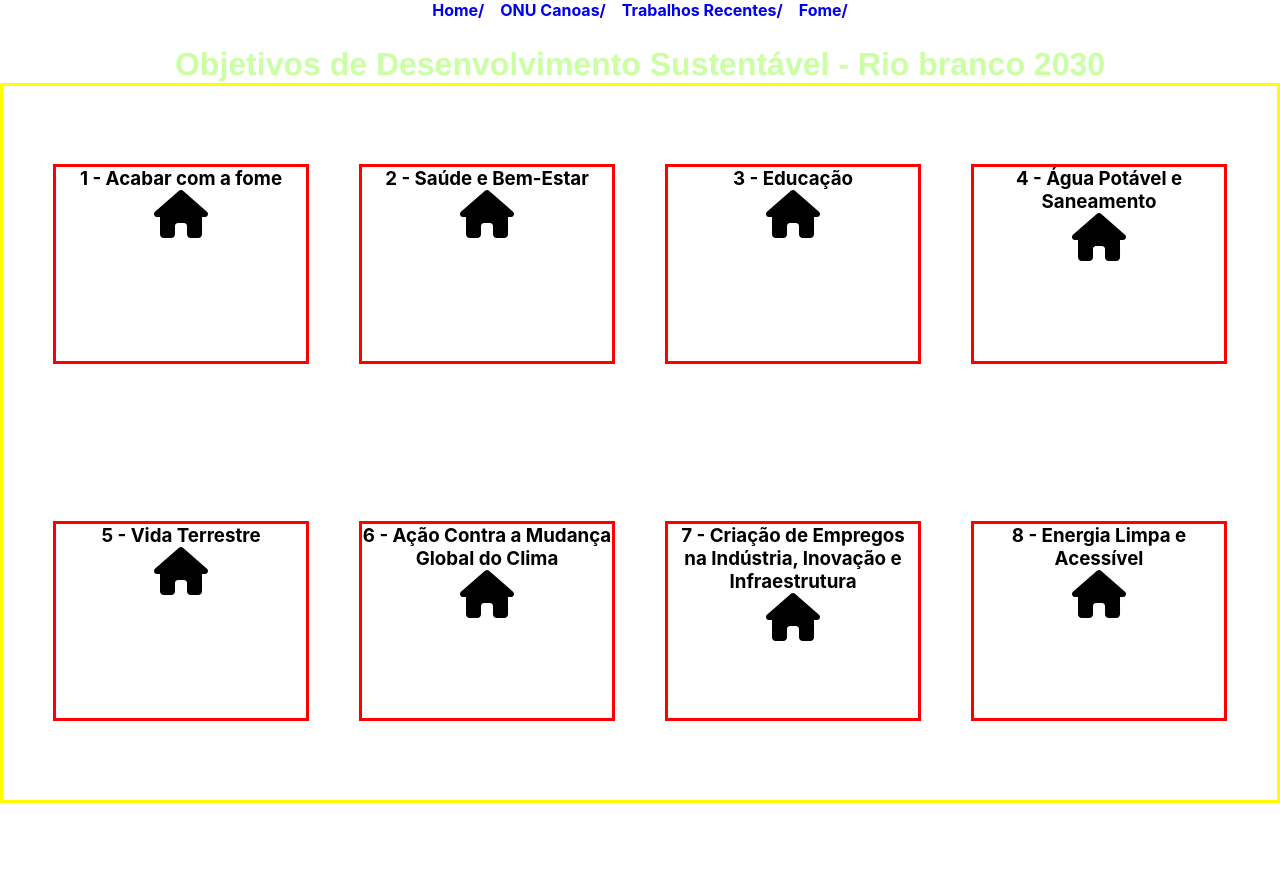
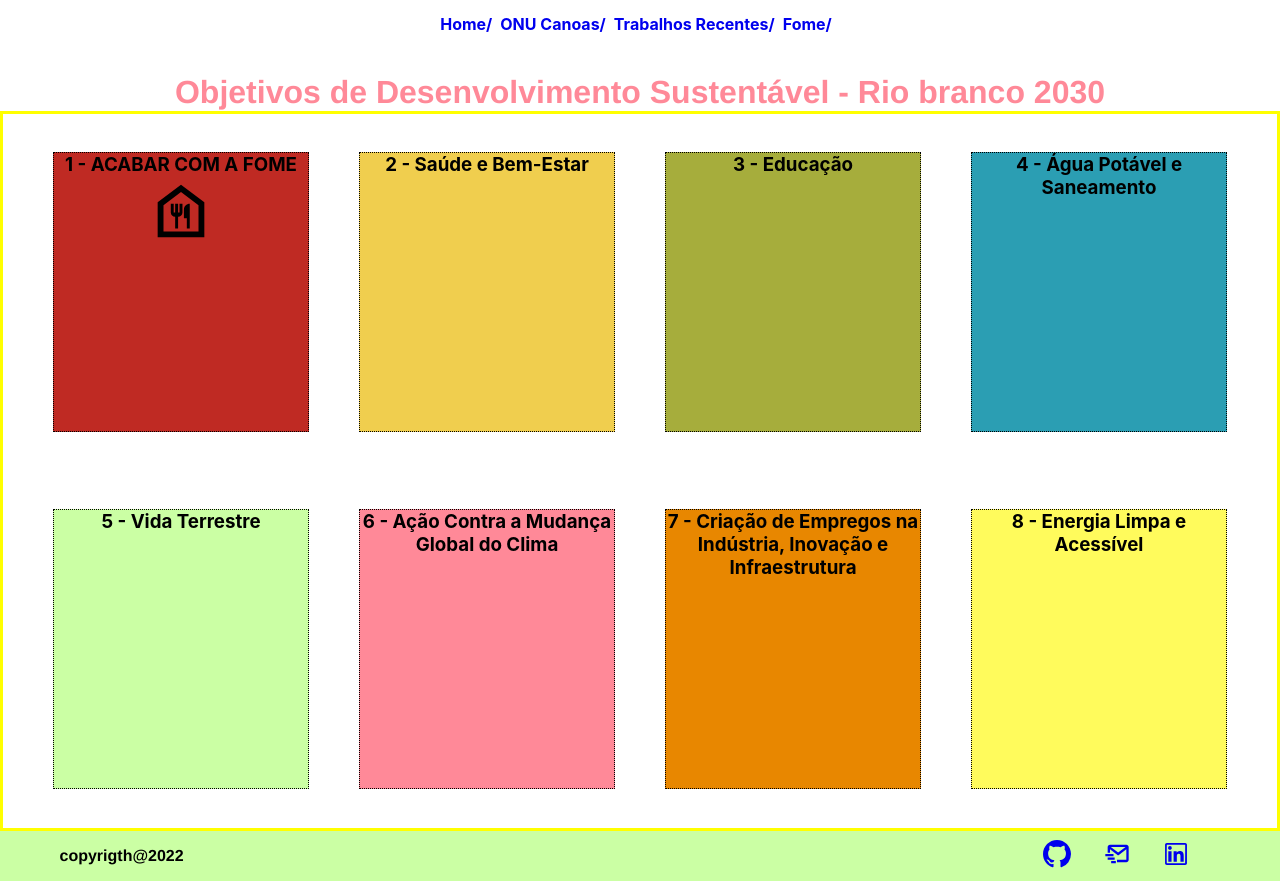
Before and after one commit to marielesf/-ONU-ODS-Canoas, a React (Create React App) app: page /Work in a window 1280 px wide. Before the commit the page ends 803 px from the top, so only its background shows below. Built offline with nearby package versions, Linux system fonts and the light colour scheme.

Commit message:
update styles

```diff
--- a/src/pages/Card.js
+++ b/src/pages/Card.js
@@ -1,10 +1,11 @@
 import React from "react";
-import styled, { createGlobalStyle } from "styled-components";
+import styled from "styled-components";
 
 const Container = styled.div`
   width: 20vw;
-  height: 25vh;
-  border: solid red;
+  height: 35vh;
+  border: dotted black;
+  border-width: 1px;
 `;
 
 export default function Card({ children }) {
--- a/src/pages/Home.js
+++ b/src/pages/Home.js
@@ -10,7 +10,6 @@ const BackgroundStyle = styled.div`
   background-image: url(${space});
   height: 100%;
   width: 100%;
-  margin-top: 1%;
 `;
 
 const TitleName = styled.h1`
--- a/src/pages/Job.js
+++ b/src/pages/Job.js
@@ -1,8 +1,8 @@
 import React, { useState, useEffect } from "react";
 import styled, { createGlobalStyle } from "styled-components";
-import { BrowserRouter as Router, Routes, Route, Link } from "react-router-dom";
 import Card from "./Card.js";
 import axios from "axios";
+import Footer from "./Footer.js";
 
 const GlobalStyle = createGlobalStyle`
   *{
@@ -21,10 +21,52 @@ const Box = styled.main`
   flex-wrap: wrap;
 `;
 
+const BoxImage = styled.div`
+  height: 80%;
+  width: auto;
+  overflow: hidden;
+`;
+
 const Titlebody = styled.h1`
   padding-top: 2%;
   font-family: Helvetica;
+  color: #ff8998;
 `;
+
+const Data = [
+  {
+    id: 1,
+    img: "https://user-images.githubusercontent.com/17839848/179429756-22bc4ad8-e4cb-4025-bc72-373ad89818a1.png",
+  },
+  {
+    id: 2,
+    img: "https://user-images.githubusercontent.com/17839848/146626471-30230e2a-a8b1-4ac2-bde5-39f0d1cc031c.png",
+  },
+  {
+    id: 3,
+    img: "https://user-images.githubusercontent.com/17839848/180328802-5319fc8a-cf89-4ed7-b4f9-d88f96e98aa5.png",
+  },
+  {
+    id: 5,
+    img: "https://user-images.githubusercontent.com/17839848/156077567-007f0fee-d73b-4eeb-9064-8c6657427732.png",
+  },
+  {
+    id: 6,
+    img: "https://user-images.githubusercontent.com/17839848/146284212-1ada3199-7542-4e76-9c09-474e017f15f9.png",
+  },
+  {
+    id: 7,
+    img: "https://user-images.githubusercontent.com/17839848/174409466-1516dda7-9bf9-4744-af65-4514aecf0b6e.png",
+  },
+  {
+    id: 8,
+    img: "https://user-images.githubusercontent.com/17839848/161453629-a9ca0314-6292-4f65-a9e3-ffdd0b3ac826.png",
+  },
+  {
+    id: 4,
+    img: "https://user-images.githubusercontent.com/17839848/156270456-5c5c9196-ea6c-41e7-bebd-e5ecb31729d1.png",
+  },
+];
 
 export default function Jobs() {
   const [repo, setrepo] = useState([]);
@@ -46,32 +88,16 @@ export default function Jobs() {
           .map((filteredRepo, index) => (
             <Card key={index}>
               <h3>{filteredRepo.name}</h3>
-              {/* <iframe
-                src={`https://raw.githubusercontent.com/marielesf/${filteredRepo.name}#README.md&embedded=true`}
-                title="description"
-              ></iframe> */}
-
-              {/* <object
-                data={`https://github.com/marielesf/${filteredRepo.name}#README.md`}
-                width="800"
-                height="800"
-                type="text/html"
-              ></object> */}
-
-              {/* <embed
-                type="text/html"
-                src={`https://raw.githubusercontent.com/marielesf/${filteredRepo.name}#README.md&embedded=true`}
-                width="800"
-                height="500"
-              /> */}
-              <img src={filteredRepo.owner.avatar_url} width="200"></img>
-
+              <BoxImage>
+                <img src={Data[index].img} width="380px"></img>
+              </BoxImage>
               <a href={filteredRepo.html_url} target="_blank" rel="noreferrer">
                 Saiba Mais
               </a>
             </Card>
           ))}{" "}
       </Box>
+      <Footer />
     </>
   );
 }
--- a/src/pages/Router.js
+++ b/src/pages/Router.js
@@ -9,13 +9,22 @@ import styled from "styled-components";
 
 const BackgroundStyle = styled.div`
   width: 100%;
+`;
+
+const Menu = styled.div`
+  vertical-align: middle;
+  height: 6vh;
+  width: 500vh;
+  display: table-cell;
+`;
+
+export const NavbarLink = styled(Link)`
+  margin-right: 8px;
+  height: 100%;
+  justify-content: flex-end;
   justify-content: center;
   align-items: center;
   text-align: center;
-`;
-
-export const NavbarLink = styled(Link)`
-  margin: 8px;
   text-decoration: none;
   &:hover,
   &:focus {
@@ -28,6 +37,7 @@ function RouterApp() {
     <>
       <BackgroundStyle>
         <Router>
+          <Menu>
             <NavbarLink to="/">
               <strong>Home/</strong>
             </NavbarLink>
@@ -40,7 +50,7 @@ function RouterApp() {
             <NavbarLink to="/Fome">
               <strong>Fome/</strong>
             </NavbarLink>
-
+          </Menu>
           <Routes>
             <Route path="/Work" element={<Work />} />
             <Route path="/Jobs" element={<Jobs />} />
--- a/src/pages/Work.js
+++ b/src/pages/Work.js
@@ -1,8 +1,9 @@
 import React, { useState } from "react";
 import styled from "styled-components";
-import { faHome } from "@fortawesome/free-solid-svg-icons";
-import { FontAwesomeIcon } from "@fortawesome/react-fontawesome";
 import Card from "./Card.js";
+import Footer from "./Footer.js";
+import { BsLinkedin, BsGithub } from "react-icons/bs";
+import { MdOutlineFoodBank } from "react-icons/md";
 
 const Box = styled.main`
   border: solid yellow;
@@ -12,13 +13,50 @@ const Box = styled.main`
   justify-content: space-evenly;
   align-items: center;
   flex-wrap: wrap;
+  font-color: white;
 `;
 
 const Titlebody = styled.h1`
   padding-top: 2%;
   font-family: Helvetica;
-  color: #cbffa4;
+  color: #ff8998;
 `;
+
+const OnuGoals = [
+  {
+    title: "1 - ACABAR COM A FOME",
+    icon: "MdOutlineFoodBank",
+    color: "red",
+  },
+  {
+    id: 2,
+    img: "https://user-images.githubusercontent.com/17839848/146626471-30230e2a-a8b1-4ac2-bde5-39f0d1cc031c.png",
+  },
+  {
+    id: 3,
+    img: "https://user-images.githubusercontent.com/17839848/180328802-5319fc8a-cf89-4ed7-b4f9-d88f96e98aa5.png",
+  },
+  {
+    id: 4,
+    img: "https://user-images.githubusercontent.com/17839848/156270456-5c5c9196-ea6c-41e7-bebd-e5ecb31729d1.png",
+  },
+  {
+    id: 5,
+    img: "https://user-images.githubusercontent.com/17839848/156077567-007f0fee-d73b-4eeb-9064-8c6657427732.png",
+  },
+  {
+    id: 6,
+    img: "https://user-images.githubusercontent.com/17839848/146284212-1ada3199-7542-4e76-9c09-474e017f15f9.png",
+  },
+  {
+    id: 7,
+    img: "https://user-images.githubusercontent.com/17839848/174409466-1516dda7-9bf9-4744-af65-4514aecf0b6e.png",
+  },
+  {
+    id: 8,
+    img: "https://user-images.githubusercontent.com/17839848/161453629-a9ca0314-6292-4f65-a9e3-ffdd0b3ac826.png",
+  },
+];
 
 export default function Work() {
   const [modal, setModal] = useState(false);
@@ -30,78 +68,74 @@ export default function Work() {
       </Titlebody>
       <Box>
         <div
+          style={{ backgroundColor: "#bf2a23" }}
           onClick={() => {
             setModal((prevState) => !prevState);
           }}
         >
           <Card>
-            <h3> 1 - Acabar com a fome</h3>
-            <FontAwesomeIcon icon={faHome} size="3x" />
+            <h3> 1 - ACABAR COM A FOME</h3>
+            <MdOutlineFoodBank size={70} />
           </Card>
           {modal && <h1>Conteúdo</h1>}
         </div>
-
         <div
+          style={{ backgroundColor: "#f0ce4e" }}
           onClick={() => {
             setModal((prevState) => !prevState);
           }}
         >
           <Card>
             <h3> 2 - Saúde e Bem-Estar</h3>
-            <FontAwesomeIcon icon={faHome} size="3x" />
           </Card>
           {modal && <h1>Conteúdo</h1>}
         </div>
-
         <div
+          style={{ backgroundColor: "#a6ad3c" }}
           onClick={() => {
             setModal((prevState) => !prevState);
           }}
         >
           <Card>
             <h3>3 - Educação </h3>
-            <FontAwesomeIcon icon={faHome} size="3x" />
           </Card>
           {modal && <h1>Conteúdo</h1>}
         </div>
-
         <div
+          style={{ backgroundColor: "#2b9eb3" }}
           onClick={() => {
             setModal((prevState) => !prevState);
           }}
         >
           <Card>
             <h3> 4 - Água Potável e Saneamento</h3>
-            <FontAwesomeIcon icon={faHome} size="3x" />
           </Card>
           {modal && <h1>Conteúdo</h1>}
         </div>
-
         <div
+          style={{ backgroundColor: "#cbffa4" }}
           onClick={() => {
             setModal((prevState) => !prevState);
           }}
         >
           <Card>
             <h3>5 - Vida Terrestre</h3>
-            <FontAwesomeIcon icon={faHome} size="3x" />
           </Card>
           {modal && <h1>Conteúdo</h1>}
         </div>
-
         <div
+          style={{ backgroundColor: "#ff8998" }}
           onClick={() => {
             setModal((prevState) => !prevState);
           }}
         >
           <Card>
             <h3>6 - Ação Contra a Mudança Global do Clima</h3>
-            <FontAwesomeIcon icon={faHome} size="3x" />
           </Card>
           {modal && <h1>Conteúdo</h1>}
         </div>
-
         <div
+          style={{ backgroundColor: "#e88700" }}
           onClick={() => {
             setModal((prevState) => !prevState);
           }}
@@ -110,23 +144,22 @@ export default function Work() {
             <h3>
               7 - Criação de Empregos na Indústria, Inovação e Infraestrutura
             </h3>
-            <FontAwesomeIcon icon={faHome} size="3x" />
           </Card>
           {modal && <h1>Conteúdo</h1>}
         </div>
-
         <div
+          style={{ backgroundColor: "#fffb5c" }}
           onClick={() => {
             setModal((prevState) => !prevState);
           }}
         >
           <Card>
             <h3>8 - Energia Limpa e Acessível</h3>
-            <FontAwesomeIcon icon={faHome} size="3x" />
           </Card>
           {modal && <h1>Conteúdo</h1>}
         </div>
       </Box>
+      <Footer />
     </>
   );
 }
```
Lines whose indentation alone changed are shown as unchanged.
